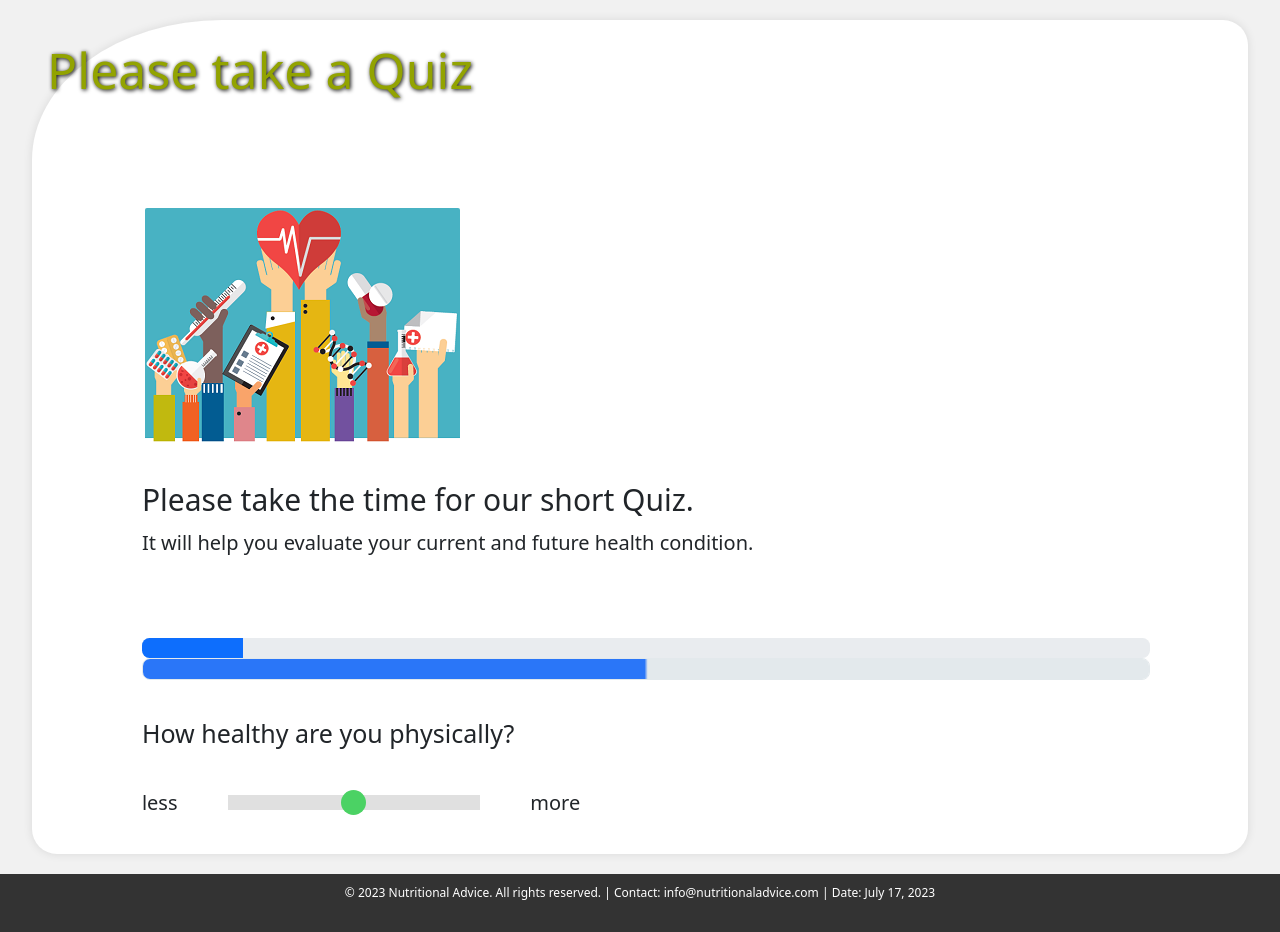
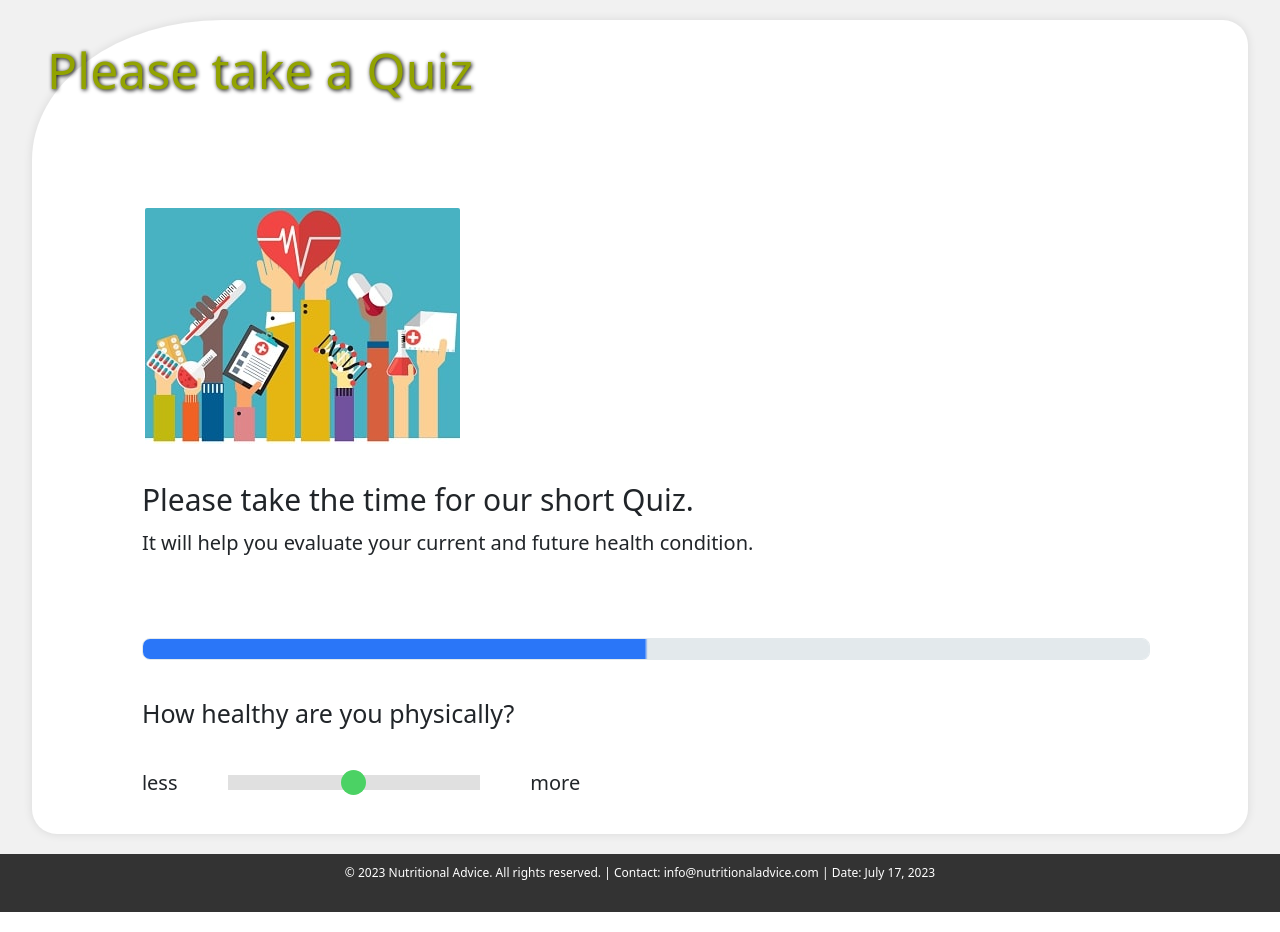
Before and after one commit to Scarrus666/Personal_Health_Survey, a PHP site: page / in a window 1280 px wide. Shown: the part 80-1012 px from the top of the page. Run offline with PHP 8.4, Linux system fonts and the light colour scheme.

Commit message:
weitere Änderungen

```diff
--- a/index.php
+++ b/index.php
@@ -12,114 +12,10 @@
 
     <?php
         include './header.php';
-        include './frame_start.php';
+        include './survey_start.php';
     ?>
 
-        <h1>Please take a Quiz</h1>
-
-
-        <img class="image" src="./images/health.png" alt="health.png">
-
-
-        <div class="question">
-            <h4>Please take the time for our short Quiz.</h4>
-            <p>It will help you evaluate your current and future health condition.</p>
-
-            <br><br>
-
-            <!-- This is the old simple progress bar
-            <progress id="quiz" value="0" max="10"></progress><br>
-            -->
-        <div class="bar">
-            <div class="progress">
-                <div class="progress-bar bartext text-center" role="progressbar" aria-valuenow="30" aria-valuemin="0" aria-valuemax="100" style="width: 10%">
-                    <!-- PROGRESS -->
-                </div>
-            </div>
-            <canvas id="progressCanvas"></canvas>
-        </div>
-
-            <br>
-            <h5>How healthy are you physically?</h5><br>
-
-            <div class="slidecontainer">
-                less<input type="range" min="1" max="5" value="3" class="slider" id="myRange">more
-            </div>
-
-            <script>
-                // Get the canvas element
-                var canvas = document.getElementById("progressCanvas");
-                var ctx = canvas.getContext("2d");
-
-                // Disable image smoothing
-                ctx.imageSmoothingEnabled = false;
-
-                // Define progress variables
-                var progress = 50;
-                var totalProgress = 100;
-
-                // Animate the progress bar
-                function animateProgressBar()
-                    {
-                        var animationId;
-                        var start = 0;
-                        var end = progress;
-
-                        function step(timestamp)
-                            {
-                                if (!start) start = timestamp;
-                                var progressTime = timestamp - start;
-                                var progressValue = Math.min((progressTime / 2500) * totalProgress, end);
-
-                                // Update the progress value
-                                updateProgress(progressValue);
-
-                                if (progressValue < end)
-                                    {
-                                        animationId = requestAnimationFrame(step);
-                                    }
-                            }
-
-                        animationId = requestAnimationFrame(step);
-                    }
-
-                // Update the progress
-                function updateProgress(value)
-                {
-                    progress = value;
-                    drawProgress();
-                }
-
-                // Draw the progress bar
-                function drawProgress()
-                {
-                    // Clear the canvas
-                    ctx.clearRect(0, 0, canvas.width, canvas.height);
-
-                    // Draw the progress bar background
-                    ctx.fillStyle = "#e3e9ec";
-                    ctx.fillRect(0, 0, canvas.width, canvas.height);
-
-                    // Draw the progress bar
-                    var progressWidth = (progress / totalProgress) * canvas.width;
-                    ctx.fillStyle = "rgb(42, 118, 248)";
-                    ctx.fillRect(0, 0, progressWidth, canvas.height);
-                }
-
-                // Start the animation when the page loads
-                window.addEventListener("load", function ()
-                    {
-                        animateProgressBar();
-                    }
-                );
-            </script>
-
-        </div>
-
-
-
     <?php
-        include './frame_end.php';
         include './footer.php';
     ?>
 
--- /dev/null
+++ b/survey_start.php
@@ -0,0 +1,105 @@
+<div class="container">
+    <!-- Rest of the website content comes next -->
+
+    <h1>Please take a Quiz</h1>
+
+
+    <img class="image" src="./images/health.jpg" alt="health.jpg">
+
+
+    <div class="question">
+        <h4>Please take the time for our short Quiz.</h4>
+        <p>It will help you evaluate your current and future health condition.</p>
+
+        <br><br>
+
+        <!-- This is the old simple progress bar
+        <progress id="quiz" value="0" max="10"></progress><br>
+        -->
+        <div class="bar">
+            <!--
+            <div class="progress">
+                <div class="progress-bar bartext text-center" role="progressbar" aria-valuenow="30" aria-valuemin="0" aria-valuemax="100" style="width: 10%">
+                </div>
+            </div>
+            -->
+            <canvas id="progressCanvas"></canvas>
+        </div>
+
+        <br>
+        <h5>How healthy are you physically?</h5><br>
+
+        <div class="slidecontainer">
+            less<input type="range" min="1" max="5" value="3" class="slider" id="myRange">more
+        </div>
+
+        <script>
+            // Get the canvas element
+            var canvas = document.getElementById("progressCanvas");
+            var ctx = canvas.getContext("2d");
+
+            // Disable image smoothing
+            ctx.imageSmoothingEnabled = false;
+
+            // Define progress variables
+            var progress = 50;
+            var totalProgress = 100;
+
+            // Animate the progress bar
+            function animateProgressBar()
+                {
+                    var animationId;
+                    var start = 0;
+                    var end = progress;
+
+                    function step(timestamp)
+                        {
+                            if (!start) start = timestamp;
+                            var progressTime = timestamp - start;
+                            var progressValue = Math.min((progressTime / 2500) * totalProgress, end);
+
+                            // Update the progress value
+                            updateProgress(progressValue);
+
+                            if (progressValue < end)
+                                {
+                                    animationId = requestAnimationFrame(step);
+                                }
+                        }
+
+                    animationId = requestAnimationFrame(step);
+                }
+
+            // Update the progress
+            function updateProgress(value)
+            {
+                progress = value;
+                drawProgress();
+            }
+
+            // Draw the progress bar
+            function drawProgress()
+            {
+                // Clear the canvas
+                ctx.clearRect(0, 0, canvas.width, canvas.height);
+
+                // Draw the progress bar background
+                ctx.fillStyle = "#e3e9ec";
+                ctx.fillRect(0, 0, canvas.width, canvas.height);
+
+                // Draw the progress bar
+                var progressWidth = (progress / totalProgress) * canvas.width;
+                ctx.fillStyle = "rgb(42, 118, 248)";
+                ctx.fillRect(0, 0, progressWidth, canvas.height);
+            }
+
+            // Start the animation when the page loads
+            window.addEventListener("load", function ()
+                {
+                    animateProgressBar();
+                }
+            );
+        </script>
+
+    </div>
+</div>
```
Also changed, not shown: survey_q2.php (added, +105 -0 lines), images/health.jpg (added), survey_q10.php (added), survey_q3.php (added), survey_q4.php (added), survey_q5.php (added), survey_q6.php (added), survey_q7.php (added), survey_q8.php (added), survey_q9.php (added).
